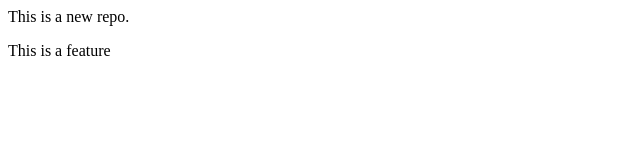
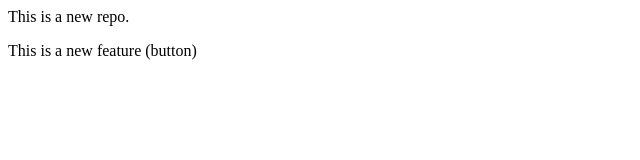
Before and after one commit to BhaveshV23/localrepo, a plain HTML site: page index.html in a window 1280 px wide. Shown: the full height of the page, 0-640 px from the left. Drawn offline with Linux system fonts and the light colour scheme.

```diff
--- a/index.html
+++ b/index.html
@@ -1,2 +1,2 @@
 <p> This is a new repo.</p>
-<p> This is a feature</p>
+<p> This is a new feature (button)</p>
```
